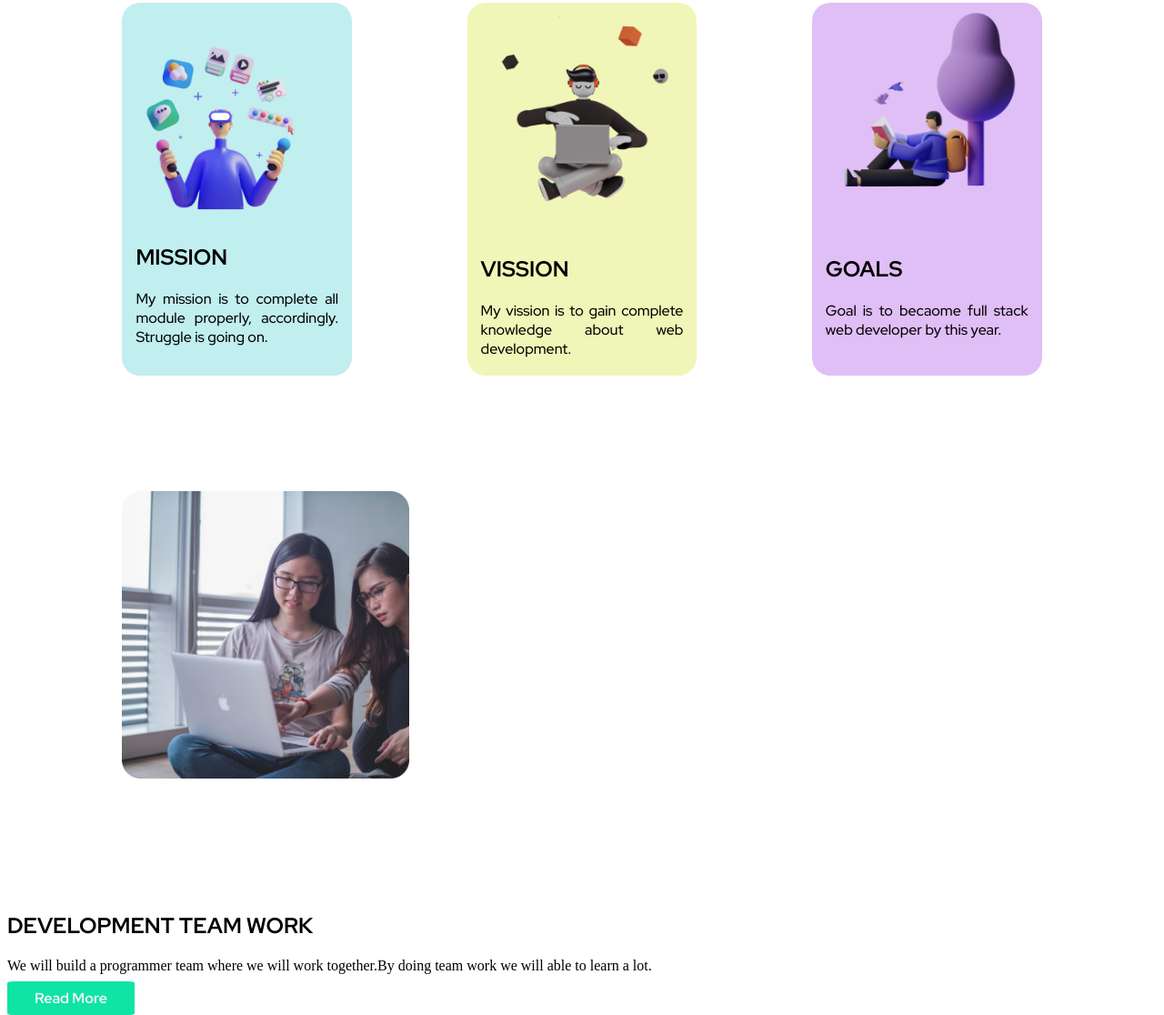
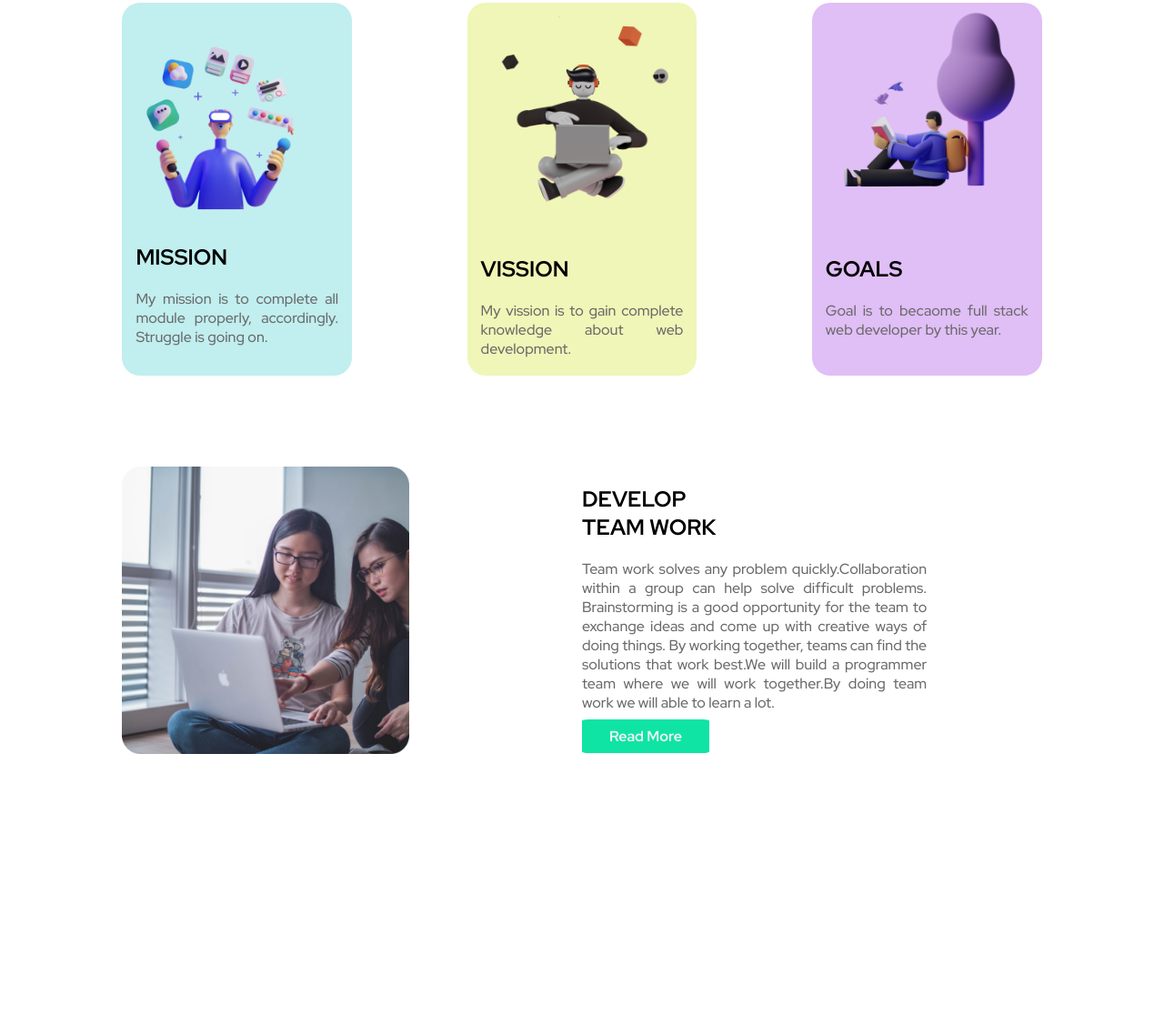
Before and after one commit to Urmi07/assignment-01, a plain HTML site: page index.html in a window 1280 px wide. Shown: the part 479-1595 px from the top of the page at 91% size. After the commit the page ends 1320 px from the top, so only its background shows below. Drawn offline with Linux system fonts and the light colour scheme.

Commit message:
updated more

```diff
--- a/index.html
+++ b/index.html
@@ -115,19 +115,27 @@
     </section>
     <section class="team-work">
 
-        <div class="team-divide">
+
+        <div class="divide-width">
 
             <img src="images/coding.png" alt="">
         </div>
-        <div class="team divide">
-            <h2 class="black-color">DEVELOPMENT TEAM WORK</h2>
-            <p>We will build a programmer team where we will work together.By doing team work we will able to learn a
+        <div class="divide-width">
+            <h2 class="black-color">DEVELOP <br>TEAM WORK<br></h2>
+            <p>Team work solves any problem quickly.Collaboration within a group can help solve difficult problems.
+                Brainstorming is a good opportunity for the team to
+                exchange ideas and come up with creative ways of doing things. By working together, teams can find the
+                solutions that
+                work best.We will build a programmer team where we will work together.By doing team work we will able to
+                learn
+                a
                 lot.</p>
             <a class="link-button" target="_blank" href="">Read More</a>
 
 
 
         </div>
+
 
 
 
--- a/style.css
+++ b/style.css
@@ -97,7 +97,7 @@ p{
 }
 .mvg-container{
     display: flex;
-    margin-bottom: auto;
+    margin-bottom:100px;
 }
 
 
@@ -116,14 +116,24 @@ p{
     padding-bottom: 3px;
     margin-left: 15px;
     margin-right: 15px;
+    color: dimgray;
 
 }
-.team-divide img{
+.team-work{
 
-      width: 50%;
+    display: flex;
 }
-.team-divide{
-      width: 50%;
-      padding: 10%;
-      display: flex;
+.divide-width{
+    width: 50%;
 }
+.divide-width img{
+     width: 50%;
+     margin-left: 20%;
+
+}
+.divide-width p{
+     color: dimgray;
+     font-family: 'Red Hat Display', sans-serif;
+     padding-right: 40%;
+
+}
```
